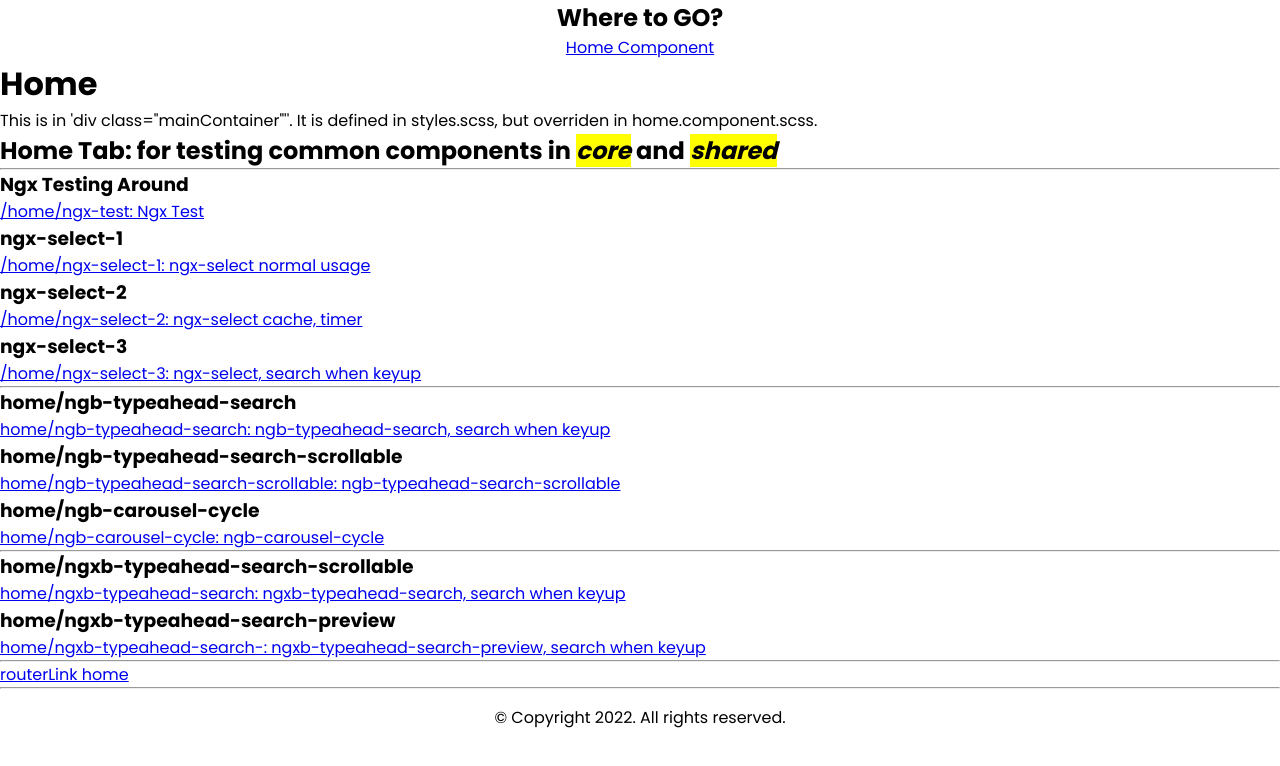
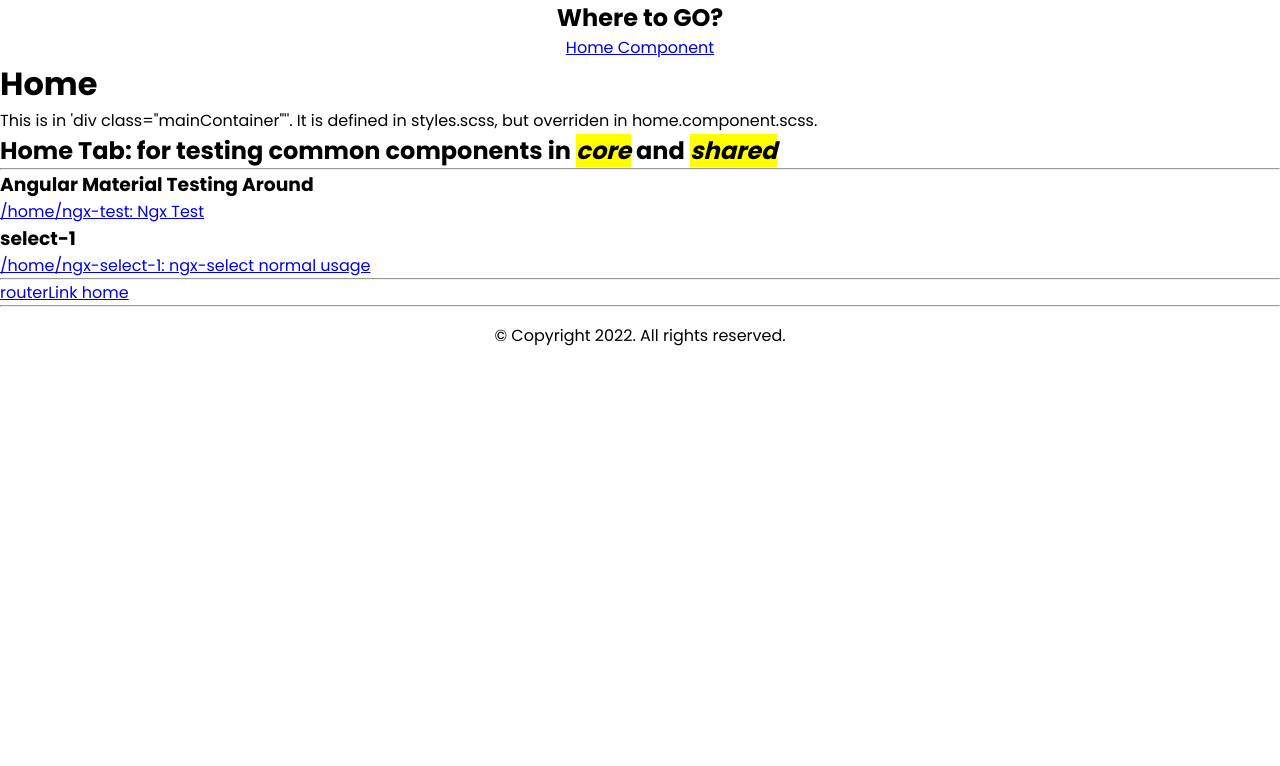
Before and after one commit to oopsmails/014-angular-material, an Angular app: page / in a window 1280 px wide. Shown: the top 766 px of the page. Built offline with nearby package versions, Linux system fonts and the light colour scheme.

Commit message:
20221219: ready for angular material testing

```diff
--- a/src/app/home/home.component.html
+++ b/src/app/home/home.component.html
@@ -14,65 +14,16 @@
 <hr />
 
 <div class="linkListingDiv">
-  <h3>Ngx Testing Around</h3>
+  <h3>Angular Material Testing Around</h3>
   <p><a routerLink="/home/ngx-test">/home/ngx-test: Ngx Test</a></p>
-  <h3>ngx-select-1</h3>
+  <h3>select-1</h3>
   <p>
     <a routerLink="/home/ngx-select-1"
       >/home/ngx-select-1: ngx-select normal usage</a
     >
   </p>
-  <h3>ngx-select-2</h3>
-  <p>
-    <a routerLink="/home/ngx-select-2"
-      >/home/ngx-select-2: ngx-select cache, timer</a
-    >
-  </p>
-  <h3>ngx-select-3</h3>
-  <p>
-    <a routerLink="/home/ngx-select-3"
-      >/home/ngx-select-3: ngx-select, search when keyup</a
-    >
-  </p>
-  <hr />
-  <h3>home/ngb-typeahead-search</h3>
-  <p>
-    <a routerLink="/home/ngb-typeahead-search">
-      home/ngb-typeahead-search: ngb-typeahead-search, search when keyup
-    </a>
-  </p>
-
-  <h3>home/ngb-typeahead-search-scrollable</h3>
-  <p>
-    <a routerLink="/home/ngb-typeahead-search-scrollable">
-      home/ngb-typeahead-search-scrollable: ngb-typeahead-search-scrollable
-    </a>
-  </p>
-
-  <h3>home/ngb-carousel-cycle</h3>
-  <p>
-    <a routerLink="/home/ngb-carousel-cycle">
-      home/ngb-carousel-cycle: ngb-carousel-cycle
-    </a>
-  </p>
 
   <hr />
-  <h3>home/ngxb-typeahead-search-scrollable</h3>
-  <p>
-    <a routerLink="/home/ngxb-typeahead-search">
-      home/ngxb-typeahead-search: ngxb-typeahead-search, search when keyup
-    </a>
-  </p>
-
-  <h3>home/ngxb-typeahead-search-preview</h3>
-  <p>
-    <a routerLink="/home/ngxb-typeahead-search-preview">
-      home/ngxb-typeahead-search-: ngxb-typeahead-search-preview, search when
-      keyup
-    </a>
-  </p>
+  <p><a routerLink="">routerLink home</a></p>
+  <app-footer></app-footer>
 </div>
-
-<hr />
-<p><a routerLink="">routerLink home</a></p>
-<app-footer></app-footer>
```
